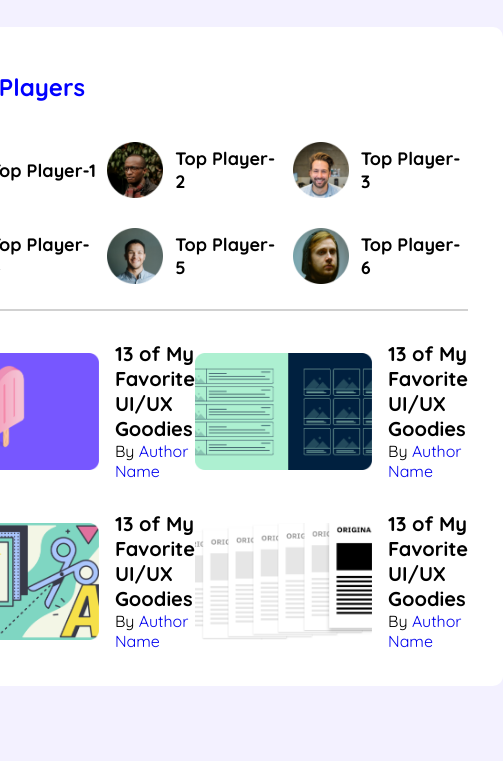
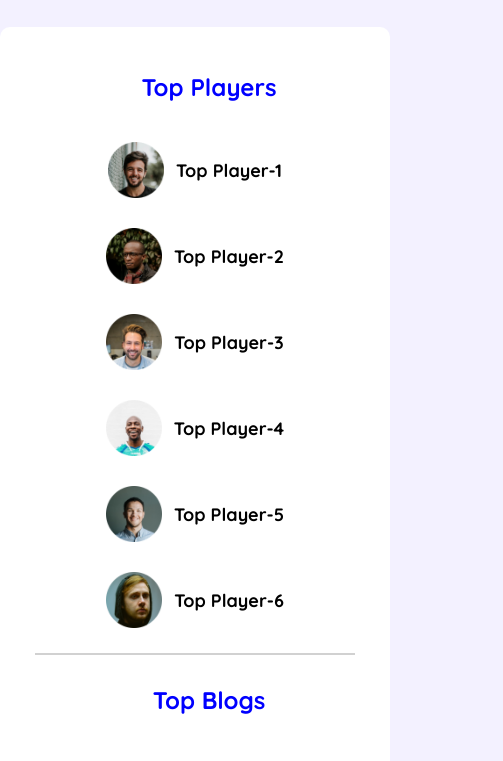
Before and after one commit to shahriarmehedi/leaderboard-002-temp, a plain HTML site: page index.html in a window 390 px wide. Shown: the part 83-844 px from the top of the page, 503 px wide, since content can reach past the window. Drawn offline with Linux system fonts and the light colour scheme.

Commit message:
responsive

```diff
--- a/index.html
+++ b/index.html
@@ -68,6 +68,11 @@
              </div>
           </div>
           <hr>
+
+          <h2 class="section-title title-2">
+            Top Blogs
+          </h2>
+
           <div class="blogs-container">
             <div class="blogs">
               <img class="blog-img" src="images/blogs/blog-1.png" alt="">
--- a/styles/style.css
+++ b/styles/style.css
@@ -32,6 +32,11 @@ main {
   margin-bottom: 40px;
   margin-left: 28px;
   margin-top: 10px;
+}
+
+.title-2 {
+  margin-top: 30px;
+  margin-bottom: 25px;
 }
 
 .top-players {
@@ -85,3 +90,29 @@ hr {
   display: grid;
   grid-template-columns: repeat(2, 1fr);
 }
+
+@media only screen and (max-width: 985px) {
+  .section-title {
+    text-align: center;
+  }
+
+  .top-players {
+    grid-template-columns: repeat(1, 1fr);
+  }
+
+  .blogs-container {
+    grid-template-columns: repeat(1, 1fr);
+  }
+
+  .player {
+    justify-content: center;
+  }
+
+  .blogs {
+    flex-direction: column;
+  }
+
+  .blog-detail {
+    margin-top: 30px;
+  }
+}
```
